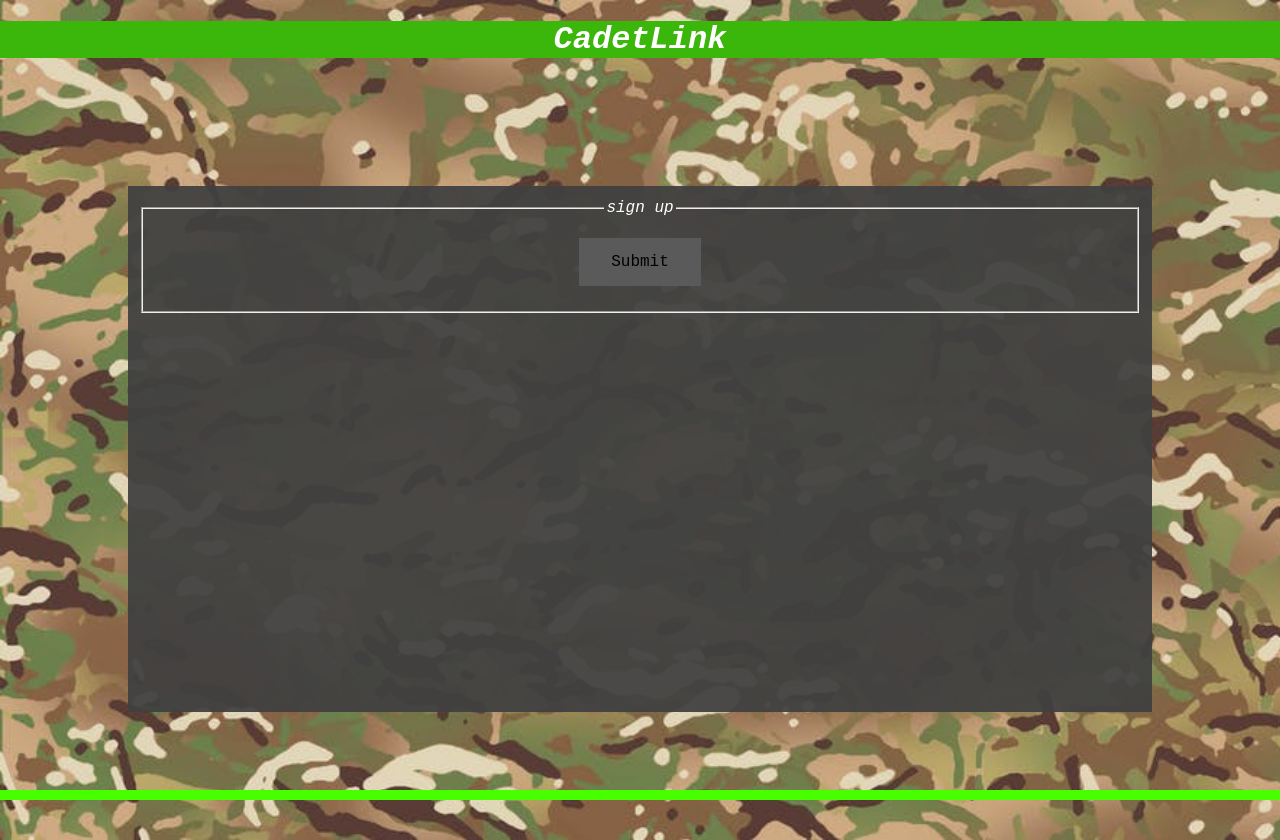
After one commit to Omagar1/CadetLink, a PHP site: page /signUp.htm in a window 1280 px wide. The commit adds this page. Run offline with PHP 8.4, Linux system fonts and the light colour scheme.

Commit message:
Updated CSS to new Style

```diff
--- a/main.css
+++ b/main.css
@@ -1,7 +1,12 @@
+* {
+    color: white;
+    font-family: 'Courier New', monospace;
+}
+
+
 /* ----------------------------- Header Stuff -----------------------------  */
 #header {
     background-color: rgb(59, 182, 10);
-    color: rgb(0, 0, 0);
     padding: 0%;
     margin: 0;
     font-family: 'Bebas Neue', cursive;
@@ -15,19 +20,22 @@
     margin: 0px;
   }
   .navBarTxt {
-    color: black;
+    color: rgb(255, 255, 255);
   }
   .inline {
     display: inline;
   }
   /* ----------------------------- Body stuff -----------------------------  */
   body {
-    background-image: url("images/CrimsonFristBackground.jpg");
+    background-image: url("images/mtp.jpg");
     background-repeat: no-repeat;
     background-size: cover;
     margin: 0;
     height: auto;
   }
+  /* body p{
+      font-family: 'Courier New', monospace;
+  } */
 
     #container{
       min-height: 100%;
@@ -39,7 +47,7 @@
         margin: 10%;
         padding: 1%;
         min-height: 500px;
-        text-align: left;
+        text-align: center;
         font-family: 'Bebas Neue', cursive;
         font-style: oblique;
       }
--- /dev/null
+++ b/signUp.htm
@@ -0,0 +1,41 @@
+<!DOCTYPE html>
+  <html>
+    <head>
+      <title>CadetLink</title>
+      <link href="main.css" rel="stylesheet" />
+      <link rel="preconnect" href="https://fonts.googleapis.com">
+      <link rel="preconnect" href="https://fonts.gstatic.com" crossorigin>
+      <link href="https://fonts.googleapis.com/css2?family=Bebas+Neue&display=swap" rel="stylesheet">
+      <script>
+        function backgroundChange() {
+          document.getElementById("p2").style.color = "blue";
+        }
+      </script>
+    </head>
+
+    <body id = "test">
+      <div id="header">
+        <h1>CadetLink</h1>
+      </div>
+
+      <div id="navbar">
+
+      </div>
+      <div id="container">
+
+        <div id="main">
+          <fieldset>
+            <Legend>sign up</Legend>
+            <form>
+            </form>
+            <button type="button" class="button" style="text-align: center;"
+            onclick="document.body.style.backgroundImage = url('./images/imperialGuardBG.jpg')">
+            Submit</button>
+          </fieldset>
+        </div>
+      </div>
+      <div id="footer">
+
+      </div>
+    </body>
+  </html>
```
Also changed, not shown: Index.htm (+12 -13 lines), images/mtp.jpg (added).
